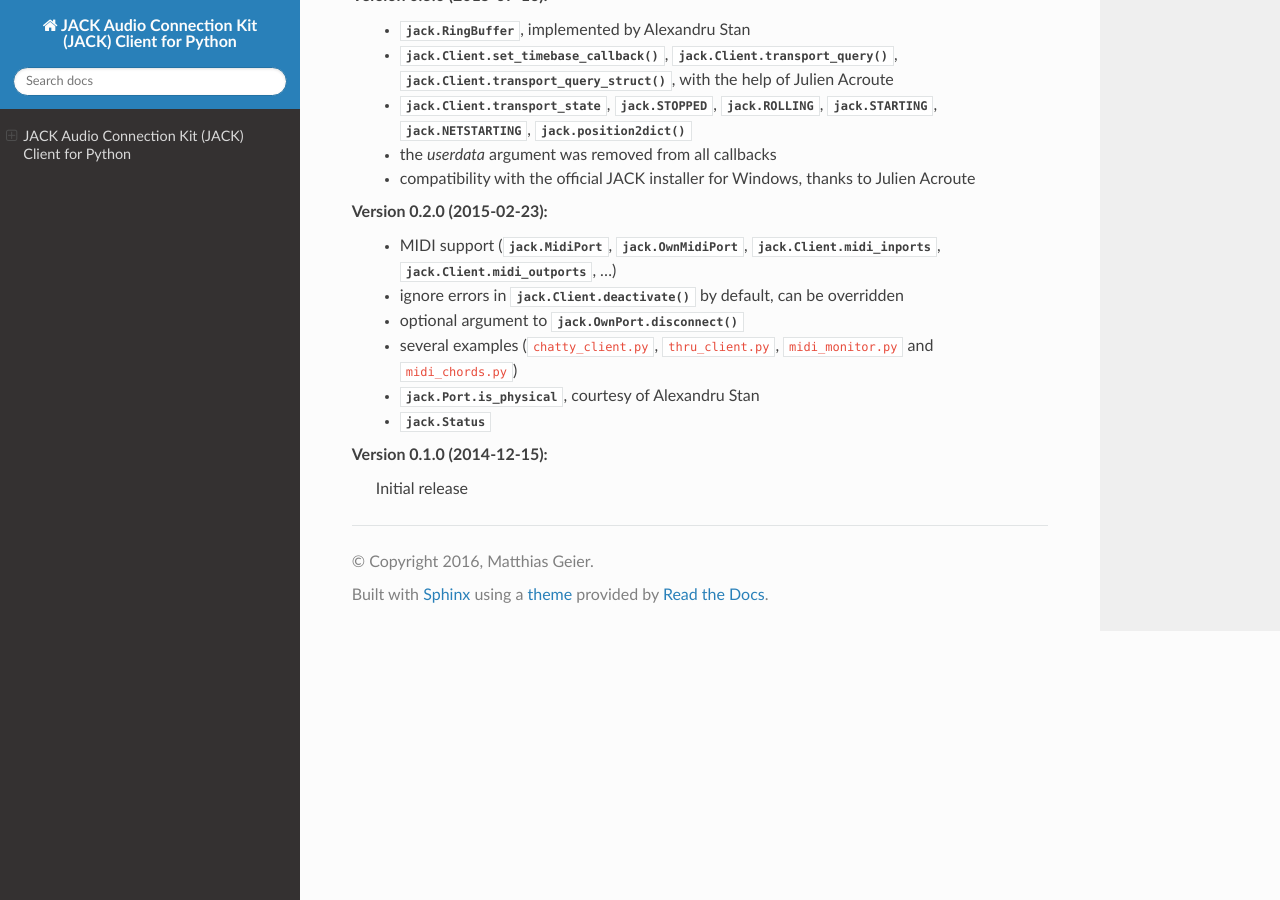
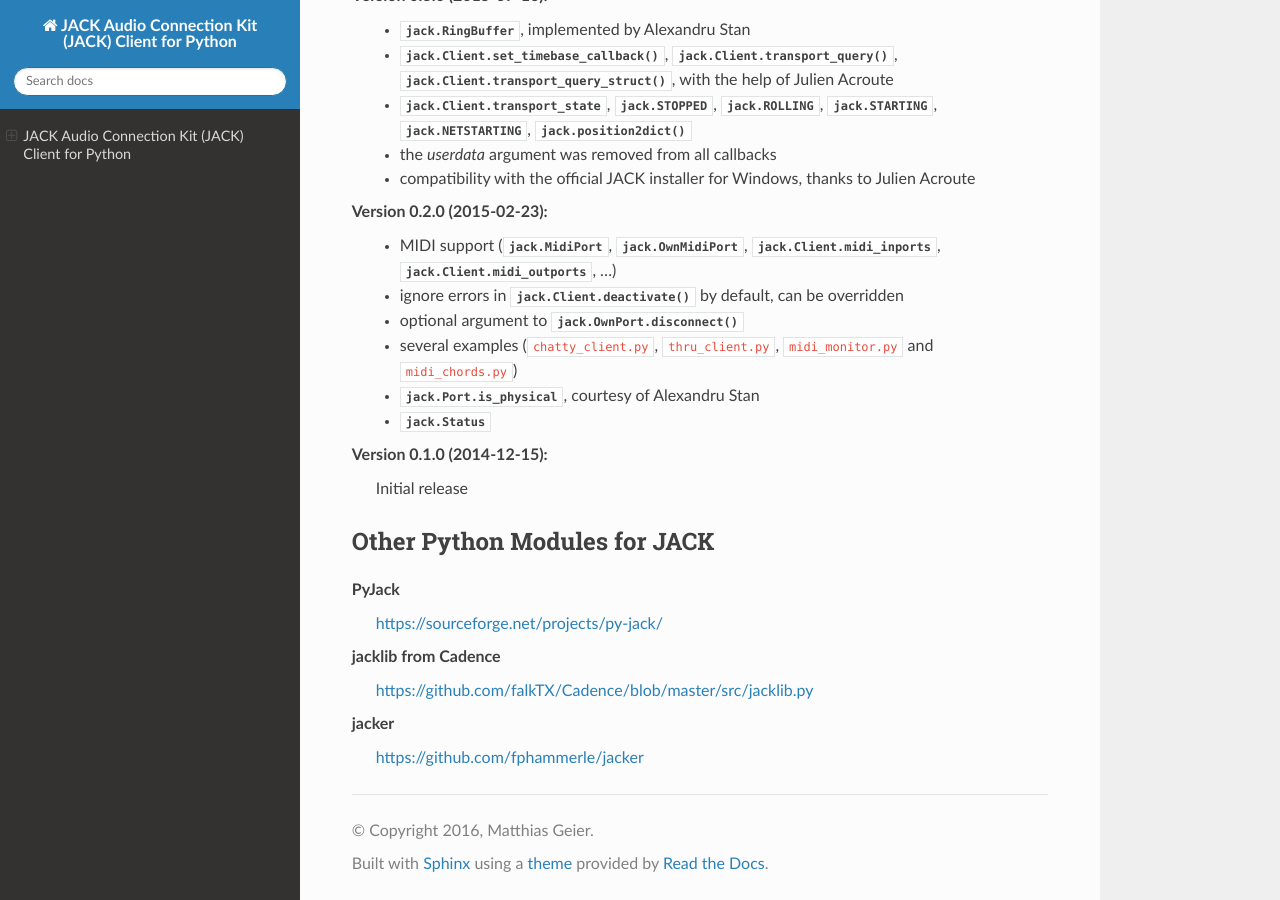
Before and after one commit to spatialaudio/jackclient-python, a Sphinx documentation site: the page built from doc/index.rst, in a window 1280 px wide and 900 px high, scrolled down 6792 px. Built offline with Sphinx 7.4.7 and the Read the Docs theme 2.0.0, drawn with Linux system fonts in a browser that asks for light colours; the version number could not be read and is left out.

Commit message:
DOC: Add links to other JACK wrappers

```diff
--- a/doc/index.rst
+++ b/doc/index.rst
@@ -35,3 +35,15 @@
 .. include:: ../NEWS.rst
 
 .. default-role:: any
+
+Other Python Modules for JACK
+-----------------------------
+
+PyJack
+   https://sourceforge.net/projects/py-jack/
+
+jacklib from Cadence
+   https://github.com/falkTX/Cadence/blob/master/src/jacklib.py
+
+jacker
+   https://github.com/fphammerle/jacker
```
